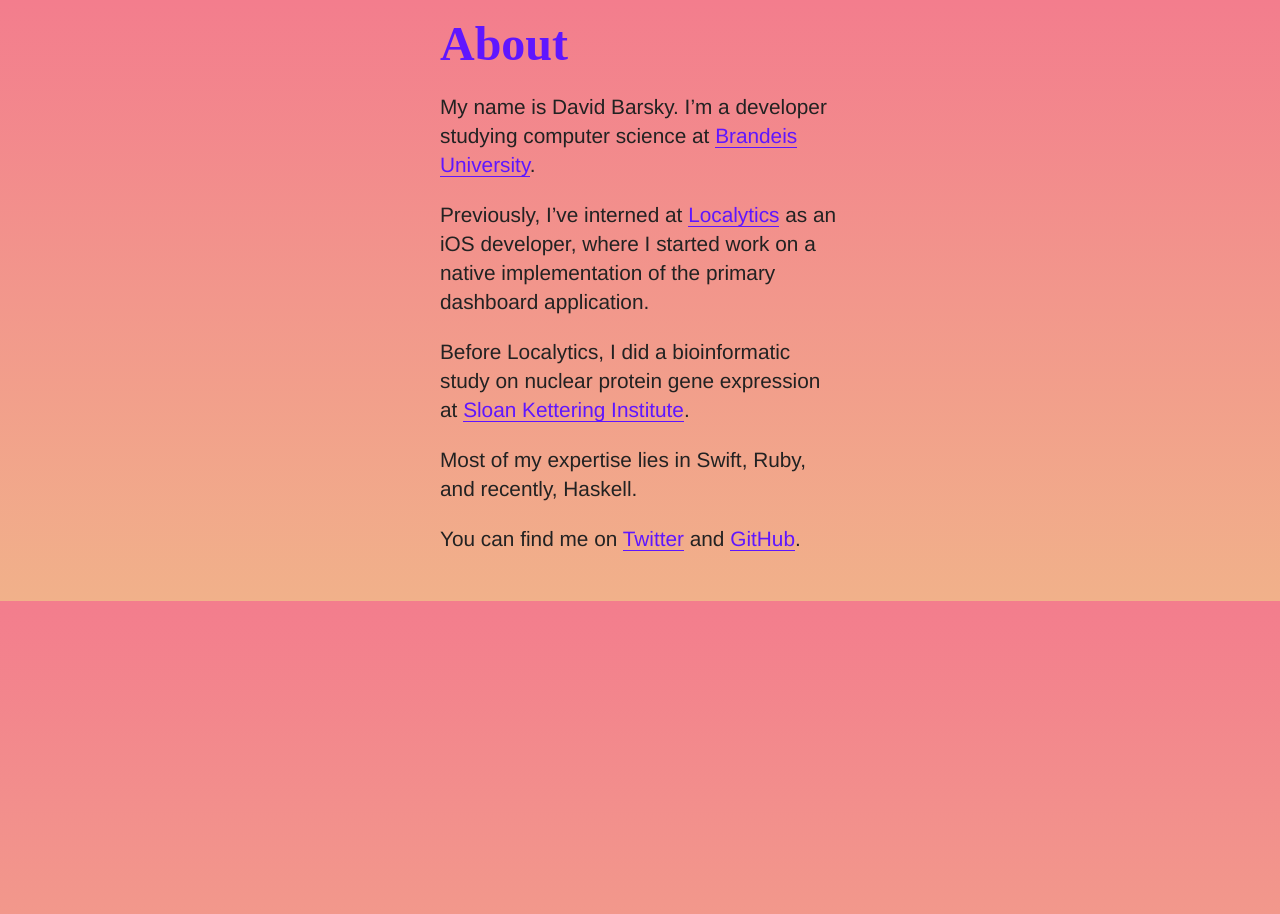
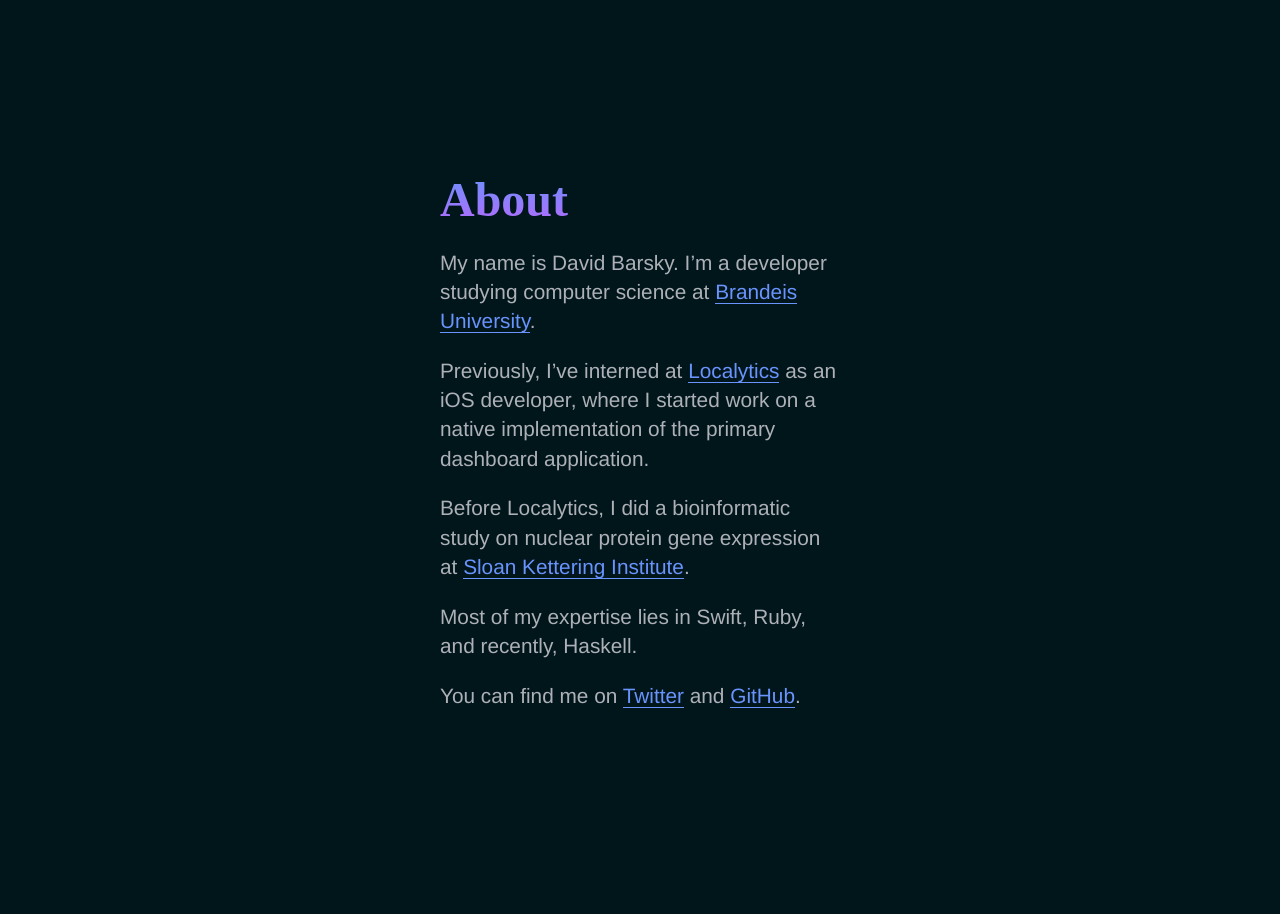
Before and after one commit to davidbarsky/davidbarsky.github.io, a Jekyll site: the page built from index.html, in a window 1280 px wide. Built offline with Jekyll 4.4.1, drawn with Linux system fonts in a browser that asks for light colours.

```diff
--- a/css/main.scss
+++ b/css/main.scss
@@ -9,23 +9,26 @@
 $base-font-size: 16px;
 $base-line-height: 1.5;
 
-$purple: rgb(95, 22, 255);
-$crazy-start: rgb(243, 125, 141);
-$crazy-end: rgb(241, 177, 138);
+$blue: #6993FD;
+$purple: #B469FD;
+$pseudo-purple: #A277FB;
+$crazy-start: rgb(229, 98, 151);
+$crazy-end: rgb(255, 116, 71);
+$text-color: rgb(173, 177, 183);
+$link-color: $purple;
+$header-gradient: -webkit-linear-gradient($blue, $purple);
+$base-background-color: #01161B;
 
-$text-color: rgb(34, 34, 34);
-$link-color: $purple;
-
-p, h1, body, html {
+html, p, h1, body {
   margin: 0;
   padding: 0;
 }
 
 // base style
 body {
-  background-image: linear-gradient($crazy-start, $crazy-end);
-  background: linear-gradient($crazy-start, $crazy-end);
+  height: 98vh;
   color: $text-color;
+  background-color: $base-background-color;
   font-family: $body-font-family;
 }
 
@@ -47,7 +50,9 @@
 h1, h2, h3, h4, h5, h6 {
   font-size: 3rem;
   font-family: $header-font-family;
-  color: $purple;
+  background: $header-gradient;
+  -webkit-background-clip: text;
+  -webkit-text-fill-color: transparent;
 }
 
 p, li, ol {
@@ -57,8 +62,11 @@
   line-height: 1.4;
 }
 
-a, a:visited {
+a {
+  color: $blue;
+
+  // custom underline
   text-decoration: none;
-  color: $link-color;
-  border-bottom: 1px solid $link-color;
+  border-bottom: 1px solid;
+  border-color: $blue;
 }
```
